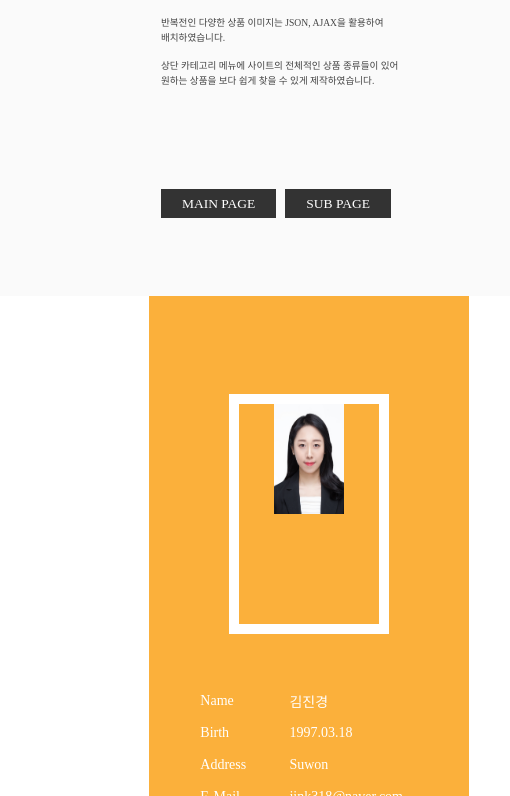
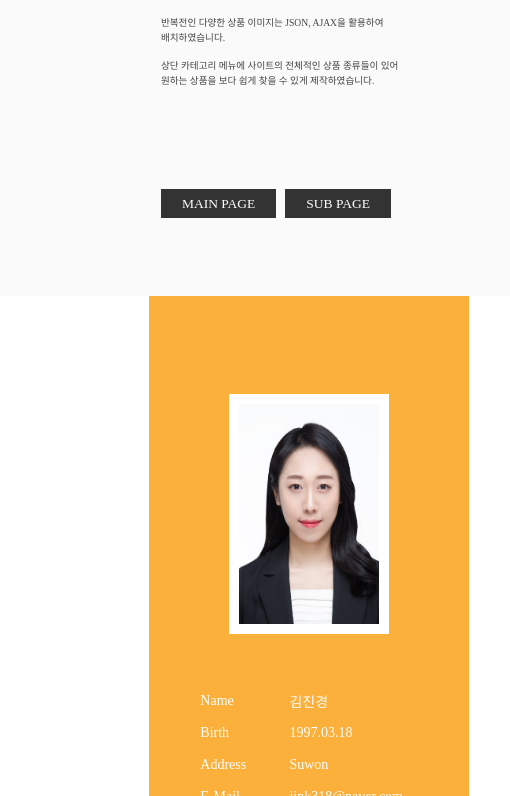
Before and after one commit to qovvop/PORTFOLIO, a plain HTML site: page index.html in a window 1280 px wide. Shown: the part 3704-4500 px from the top of the page, 0-510 px from the left. Drawn offline with nearby package versions, Linux system fonts and the light colour scheme; a web font is replaced by a local one.

Commit message:
Update main.css

```diff
--- a/css/main.css
+++ b/css/main.css
@@ -99,7 +99,7 @@ section {width:100%; height:auto;}
 .profile_contents {width: 100vw; height: 100vh; position: relative; display: flex; justify-content: space-evenly; align-items: center; background-color: #fff;}
 .profile_left {width: 25%; height: 100%; display: flex; flex-flow: column wrap; align-items: center; justify-content: center; text-align:center; background-color:#fbb03b;}
 .profile_img {width:50%; height: 30%; margin: 20px 0 50px 0; border: 10px solid #fff;}
-.profile_img img {width:50%; height: 50%;}
+.profile_img img {width:100%; height: 100%;}
 
 .profile_left h1 {width: 100%; font-size: 35px; margin-top: -100px; color: #fbb03b;}
 .profile_left h1 span {font-family: "suit-extrabold";}
```
